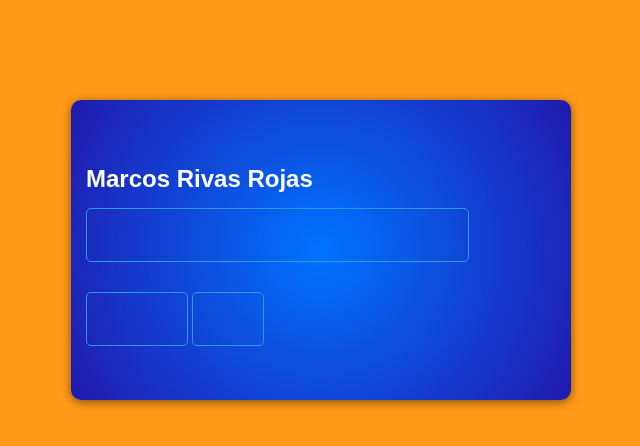
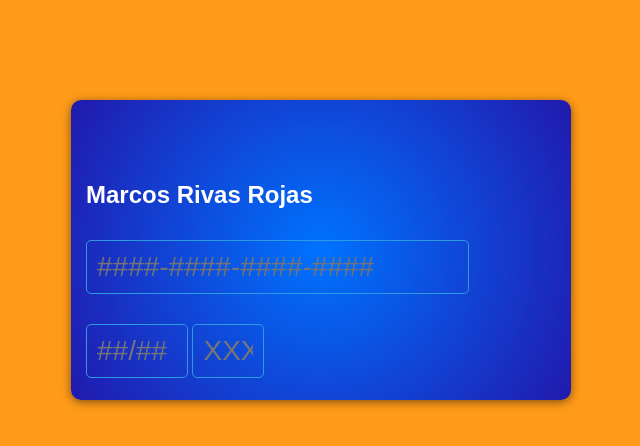
Before and after one commit to stiphen27/inputMask, a plain HTML site: page index.html in a window 1280 px wide. Shown: the whole page, without its empty margins (319-959 px from the left). Drawn offline with Linux system fonts and the light colour scheme.

Commit message:
chore: info en cambios

```diff
--- a/index.html
+++ b/index.html
@@ -4,17 +4,23 @@
     <meta charset="UTF-8">
     <meta name="viewport" content="width=device-width, initial-scale=1.0">
     <link rel="stylesheet" href="styles.css">
+    <!-- te movi el script arriba porque si le pones type module va a esperar que todo el DOM este cargado para ejecutarse, asi no tienes que estar preocupado por ponerlo despues del body -->
+    <script src="main.js" type="module"></script>
     <title>Máscara</title>
 </head>
 <body>
     <div id="app">
         <div class="card">
-            <div class="holder">Marcos Rivas Rojas</div>
-            <input type="text" id="inputCard" />
-            <input type="text" id="inputDate" />
-            <input type="text" id="inputCVV" />
+            <!-- esto tiene que ser un elemento de texto equis pero no un div porque semanticamente no tiene sentido -->
+            <h1 class="holder">Marcos Rivas Rojas</h1>
+            <!-- los input tienen un atributo placeholder que sirve para mostrar un texto en el input para darle info al usuario pero que cuando clickeas en el input desaparece -->
+            <input type="text" id="inputCard" placeholder="####-####-####-####"/>
+
+            <div>
+                <input type="text" id="inputDate" placeholder="##/##" />
+                <input type="text" id="inputCVV" placeholder="XXX" />
+            </div>
         </div>
     </div>
-<script src="main.js"></script>
 </body>
 </html>
```
